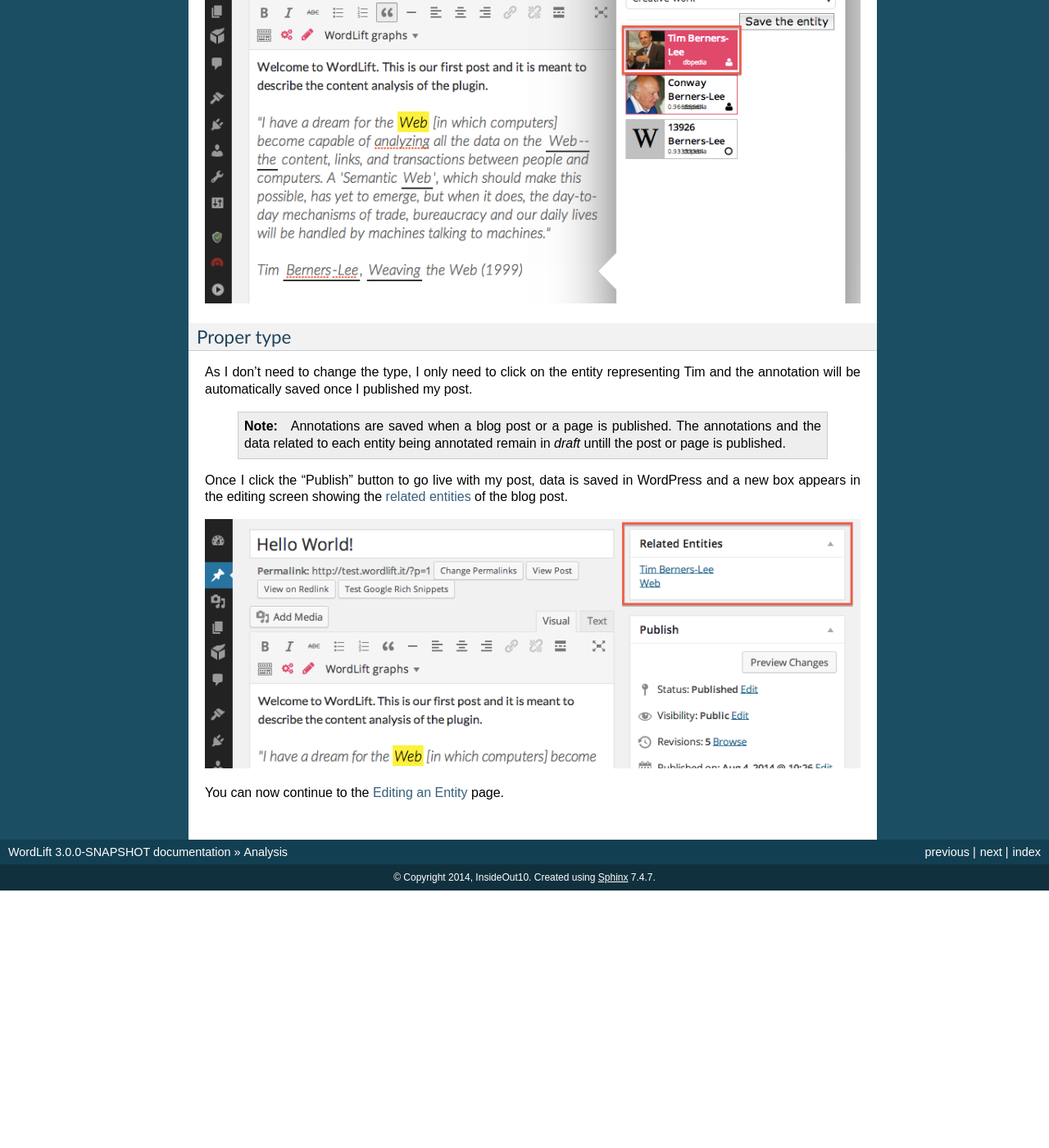
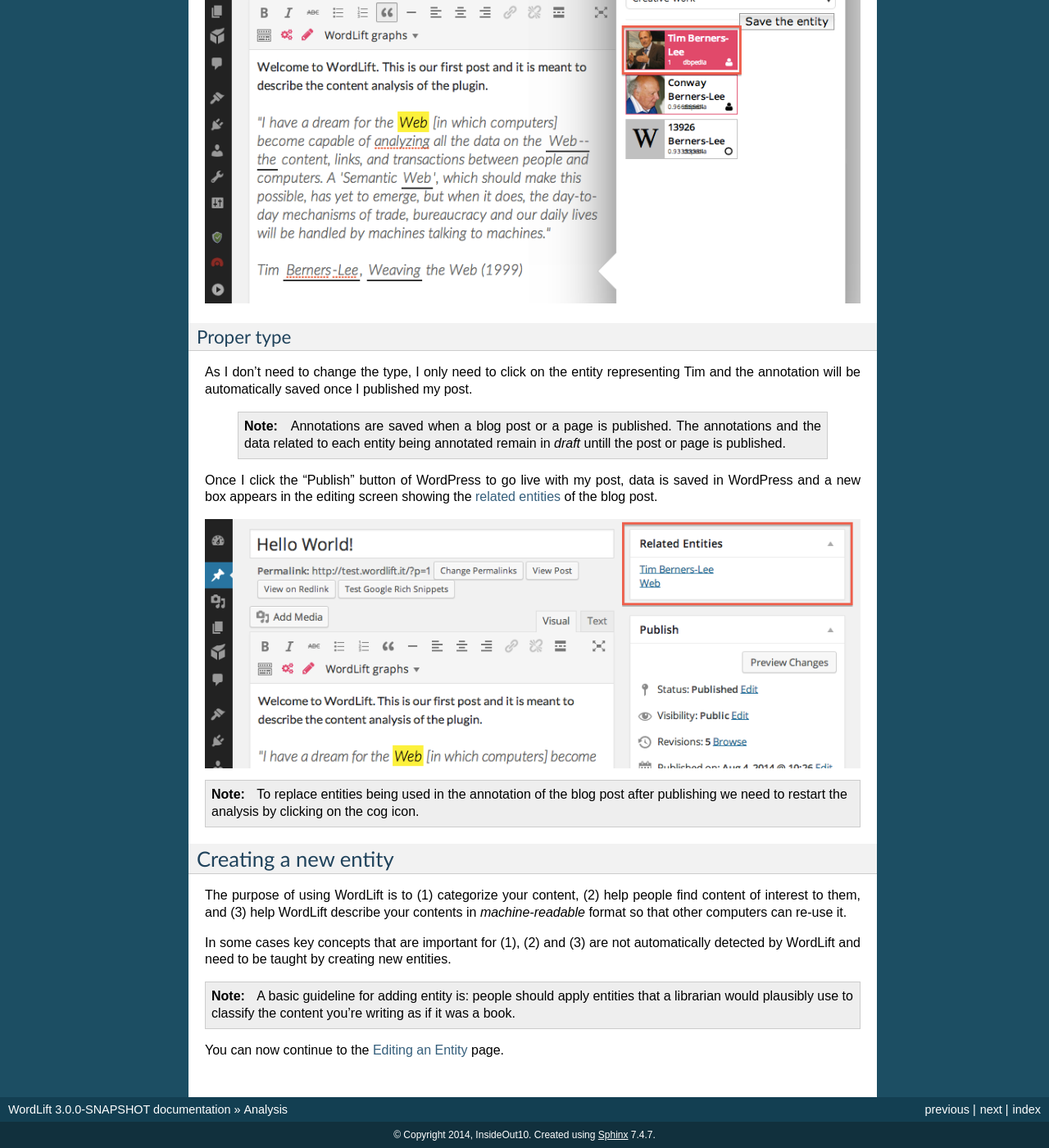
Before and after one commit to insideout10/wordlift-docs, a Sphinx documentation site: the page built from docs/analysis.rst, in a window 1280 px wide and 1400 px high, scrolled down 3673 px. Shown: the whole window at 82% size. Built offline with Sphinx 7.4.7, drawn with Linux system fonts in a browser that asks for light colours; pages that are not in the unit, such as notebooks, are missing from menus; before the commit the page ends 4759 px from its top, so only the background shows below that; some of the changed text lies outside the part shown.

Commit message:
adding faq.rst

```diff
--- a/docs/analysis.rst
+++ b/docs/analysis.rst
@@ -95,8 +95,26 @@
 
 	Annotations are saved when a blog post or a page is published. The annotations and the data related to each entity being annotated remain in *draft* untill the post or page is published.
 
-Once I click the "Publish" button to go live with my post, data is saved in WordPress and a new box appears in the editing screen showing the `related entities <key-concepts.html#related-entities>`_  of the blog post.
+Once I click the "Publish" button of WordPress to go live with my post, data is saved in WordPress and a new box appears in the editing screen showing the `related entities <key-concepts.html#related-entities>`_  of the blog post.
 
 .. image:: /images/wordlift-content-analysis-related-entities.png
 
+.. note::
+
+    To replace entities being used in the annotation of the blog post after publishing we need to restart the analysis by clicking on the cog icon.
+
+Creating a new entity
+_____________
+
+The purpose of using WordLift is to (1) categorize your content, (2) help people find content of interest to them, and (3) help WordLift describe your contents in *machine-readable* format so that other computers can re-use it.
+
+In some cases key concepts that are important for (1), (2) and (3) are not automatically detected by WordLift and need to be taught by creating new entities.
+
+.. note::
+
+	A basic guideline for adding entity is: people should apply entities that a librarian would plausibly use to classify the content you're writing as if it was a book.
+
+
+
+
 You can now continue to the :doc:`editing-entity` page.
```
Also changed, not shown: docs/faq.rst (added, +30 -0 lines).
